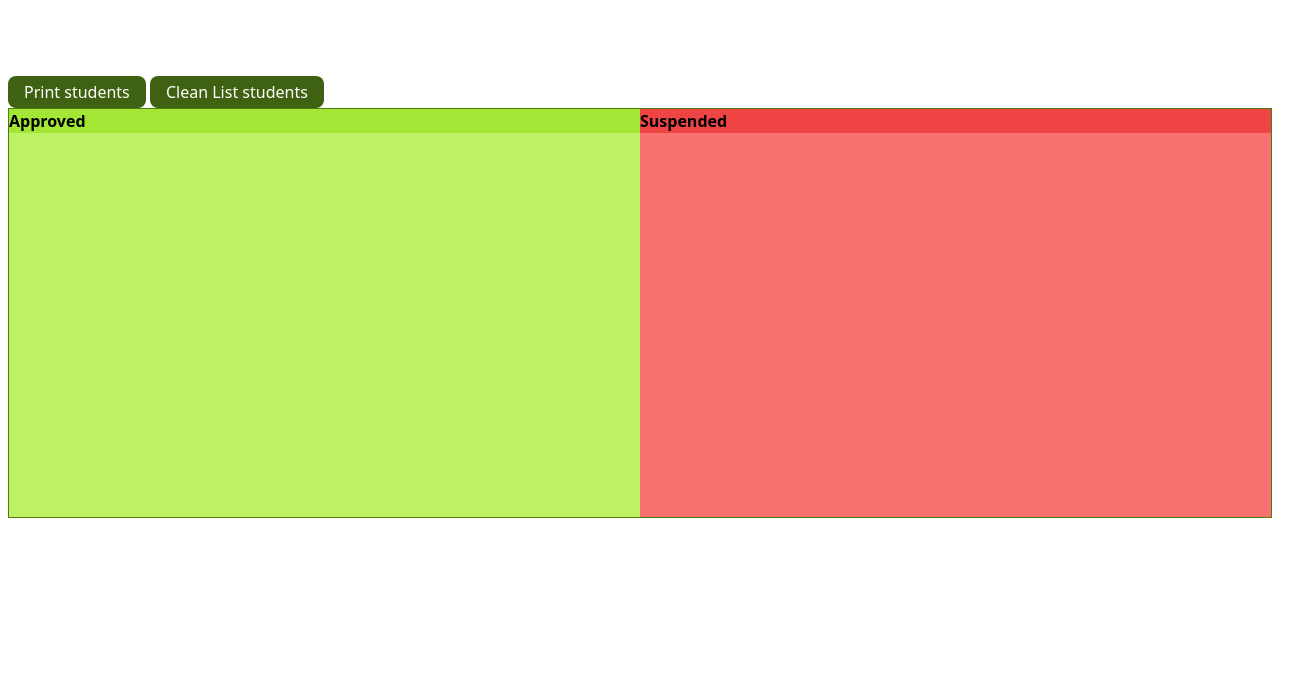
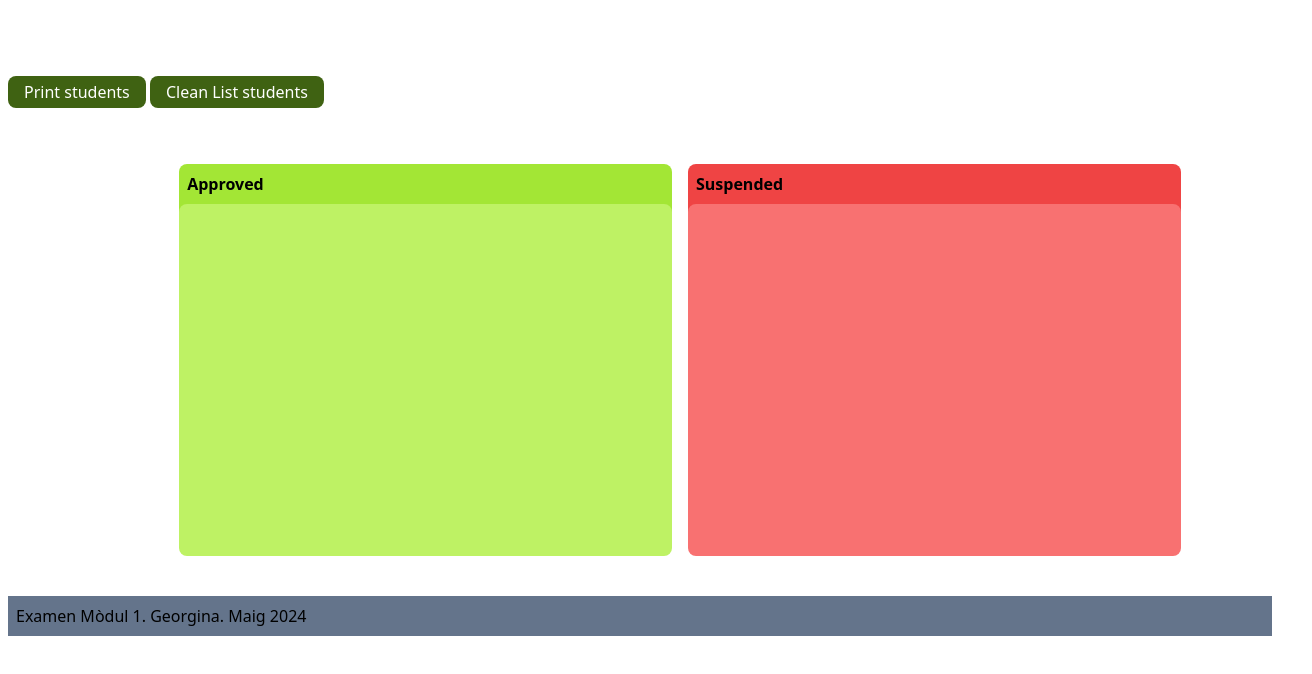
Before and after one commit to Dev-Courses-IV/examen-practico-m1-GeorginaTS, a website: page src/index.html in a window 1280 px wide. Shown: the part 48-722 px from the top of the page, 1312 px wide, since content can reach past the window. Drawn offline with Linux system fonts and the light colour scheme.

Commit message:
millora dels estils i els tamanys contenidors

```diff
--- a/src/index.html
+++ b/src/index.html
@@ -20,16 +20,17 @@
     >
       Clean List students
     </button>
-    <div class="flex w-full bg-slate-200 border border-lime-700">
-      <section id="approved" class="w-[50%]">
-        <h3 class="bg-lime-400 font-bold">Approved</h3>
-        <div class="dropArea h-96 bg-lime-300" id="approvedArea"></div>
+    <div class="w-full border-lime-700 p-4 min-h-96 flex gap-4 justify-center m-10">
+      <section id="approved" class="rounded-lg bg-lime-400 min-w-[40%] max-w-0.5">
+        <h3 class=" font-bold p-2">Approved</h3>
+        <div class="dropArea h-full bg-lime-300 grid grid-cols-2 gap-2 p-2 rounded-lg" id="approvedArea"></div>
       </section>
-      <section id="suspended" class="w-[50%]">
-        <h3 class="bg-red-500 font-bold">Suspended</h3>
-        <div class="dropArea h-96 bg-red-400" id="suspendedArea"></div>
+      <section id="suspended" class="rounded-lg bg-red-500 min-w-[40%]">
+        <h3 class=" font-bold p-2">Suspended</h3>
+        <div class="dropArea h-full bg-red-400 grid grid-cols-2 p-2 rounded-lg" id="suspendedArea"></div>
       </section>
     </div>
+    <footer class="p-2 mt-16 bg-slate-500">Examen Mòdul 1. Georgina.  Maig 2024</footer>
     <script src="index.js"></script>
   </body>
 </html>
--- a/src/index.js
+++ b/src/index.js
@@ -14,6 +14,7 @@ const students = [
   { name: "Lorena", age: 34, email: "lorena@email.com" },
   { name: "Constanza", age: 28, email: "constanza@email.com" },
 ];
+
 
 const showStudents = () => {
   const studentsList = document.getElementById("studentsList");
@@ -56,7 +57,7 @@ const showStudents = () => {
   approvedArea.addEventListener("drop", (event) => {
     const idItem = event.dataTransfer.getData("id");
     const item = document.getElementById(idItem);
-    item.classList.add("bg-lime-200");
+    item.classList.add("bg-lime-100");
     approvedArea.appendChild(item);
   });
 
```
Also changed, not shown: src/output.css.
